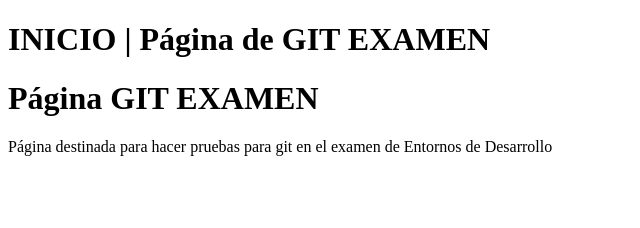
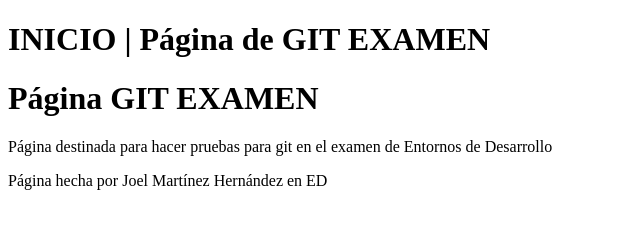
Before and after one commit to joelmh112/examen, a plain HTML site: page index.html in a window 1280 px wide. Shown: the whole page, without its empty margins (0-640 px from the left). Drawn offline with Linux system fonts and the light colour scheme.

Commit message:
added footer

```diff
--- a/index.html
+++ b/index.html
@@ -8,5 +8,6 @@
    <header><h1>INICIO | Página de GIT EXAMEN</h1></header>
     <h1>Página GIT EXAMEN</h1>
     <p>Página destinada para hacer pruebas para git en el examen de Entornos de Desarrollo</p>
+    <footer><p>Página hecha por Joel Martínez Hernández en ED</p></footer>
 </body>
 </html>
```
